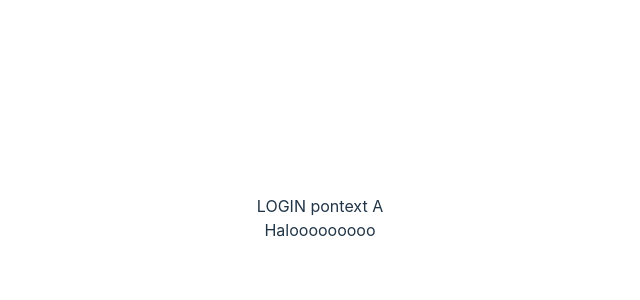
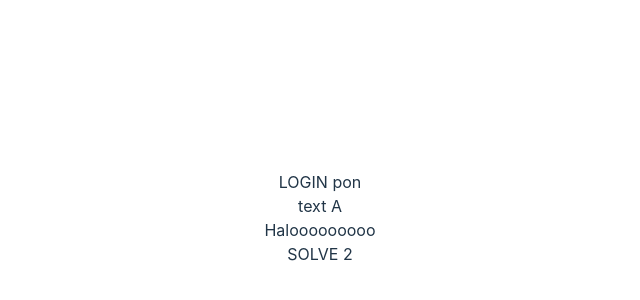
Before and after one commit to RhezaAlvarez/latihan-git, a React (Vite) app: page /login in a window 1280 px wide. Shown: the part 182-482 px from the top of the page, without its empty margins (320-960 px from the left). Built offline with nearby package versions, Linux system fonts and the light colour scheme.

Commit message:
solve conflict2

```diff
--- a/src/pages/login/login.jsx
+++ b/src/pages/login/login.jsx
@@ -4,8 +4,9 @@ const Login = () => {
   return (
     <div className="w-[100vh] h-[100vh] bg-white text-black">
         LOGIN pon
-        <span>text A</span>
+        <p>text A</p>
         <p>Halooooooooo</p>
+        <p>SOLVE 2</p>
     </div>
   );
 };
```
